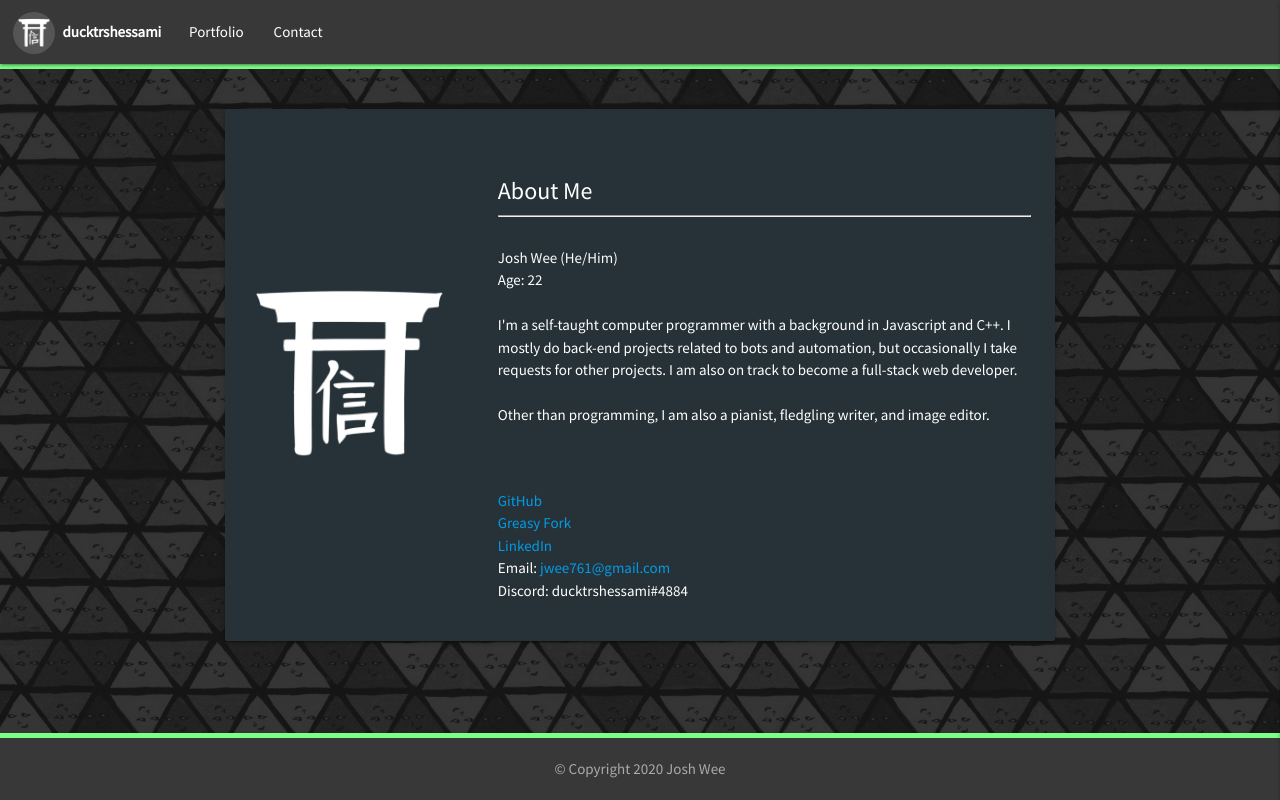
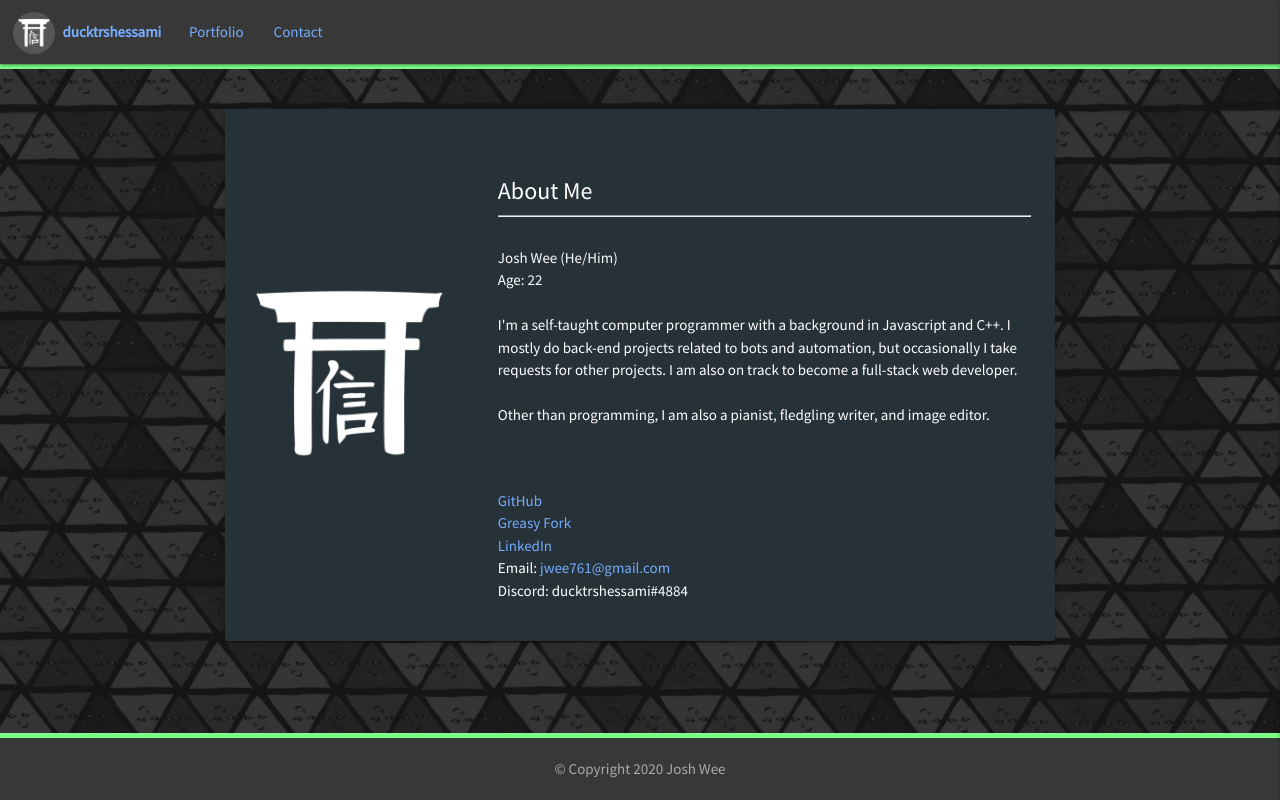
Before and after one commit to ducktrshessami/ducktrshessami.github.io, a React (Create React App) app: page /#/ in a window 1280 px wide. Built offline with nearby package versions, Linux system fonts and the light colour scheme.

Commit message:
link color important

```diff
--- a/src/App.css
+++ b/src/App.css
@@ -24,7 +24,7 @@
 }
 
 a {
-    color: #76adff;
+    color: #76adff!important;
 }
 
 main {
```
